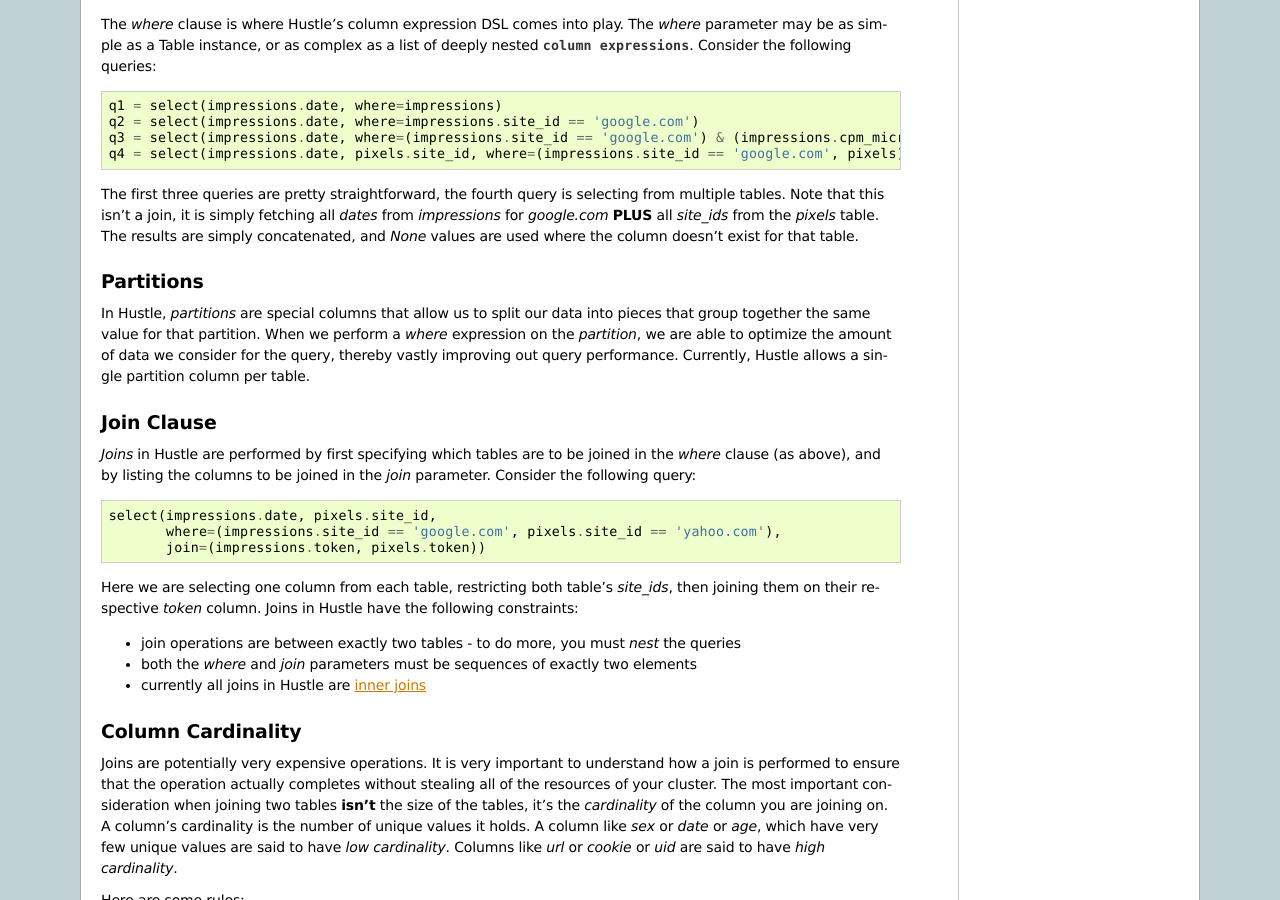
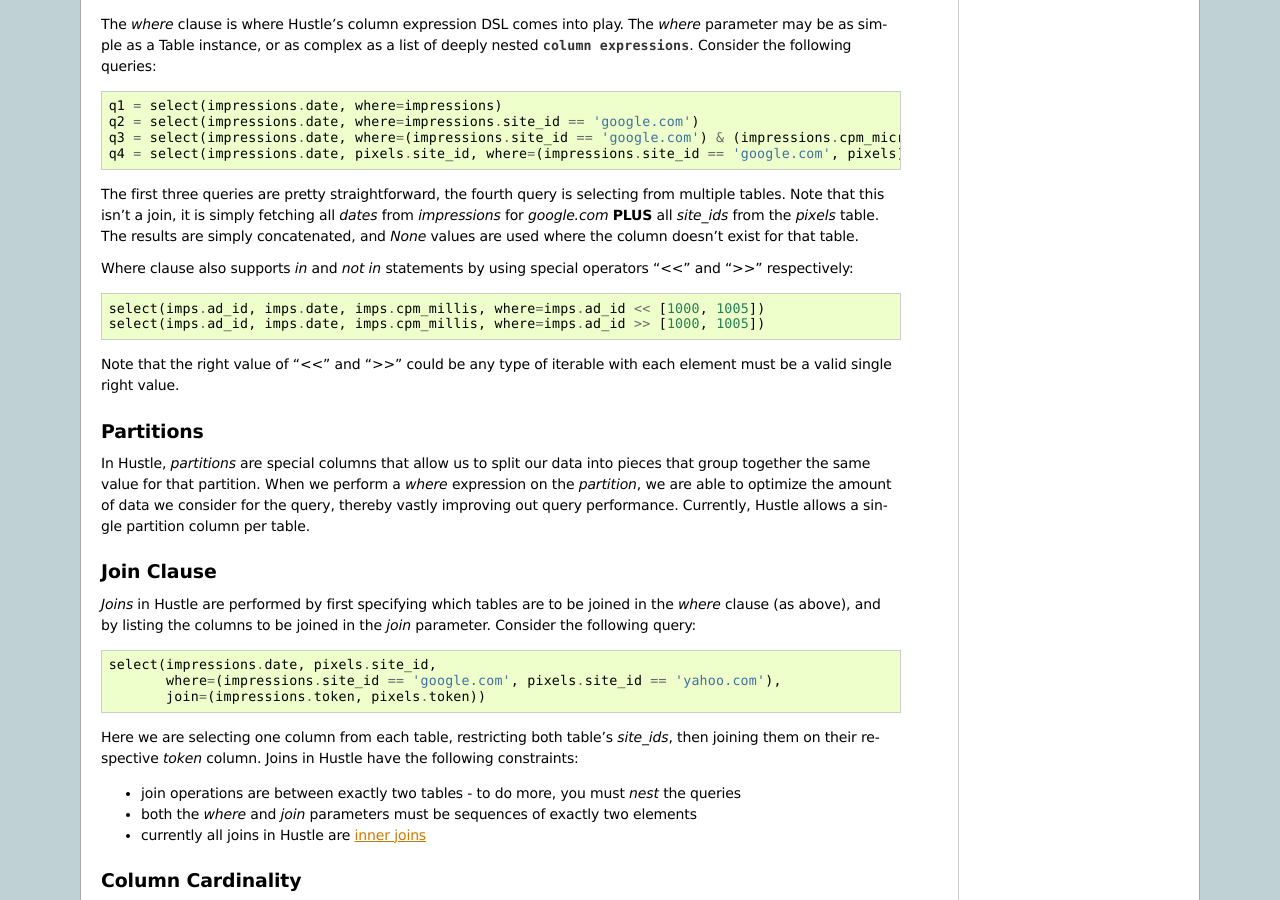
Before and after one commit to tspurway/hustle, a Sphinx documentation site: the page built from doc/howto/query.rst, in a window 1280 px wide and 900 px high, scrolled down 1694 px. Built offline with Sphinx 7.4.7, drawn with Linux system fonts in a browser that asks for light colours.

Commit message:
Add docs for feature #9

```diff
--- a/doc/howto/query.rst
+++ b/doc/howto/query.rst
@@ -107,6 +107,14 @@ The first three queries are pretty straightforward, the fourth query is selectin
 isn't a join, it is simply fetching all *dates* from *impressions* for *google.com* **PLUS** all *site_ids* from
 the *pixels* table.  The results are simply concatenated, and *None* values are used where the column doesn't exist for
 that table.
+
+Where clause also supports *in* and *not in* statements by using special operators "<<" and ">>" respectively::
+
+    select(imps.ad_id, imps.date, imps.cpm_millis, where=imps.ad_id << [1000, 1005])
+    select(imps.ad_id, imps.date, imps.cpm_millis, where=imps.ad_id >> [1000, 1005])
+
+Note that the right value of "<<" and ">>" could be any type of iterable with each element must be a valid single right value.
+
 
 Partitions
 ----------
```
Also changed, not shown: hustle/__init__.py (+8 -0 lines).
